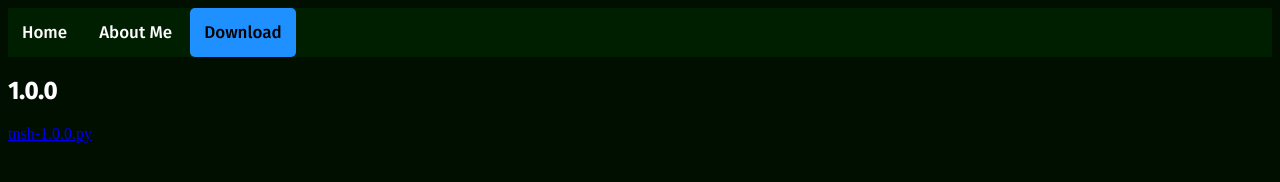
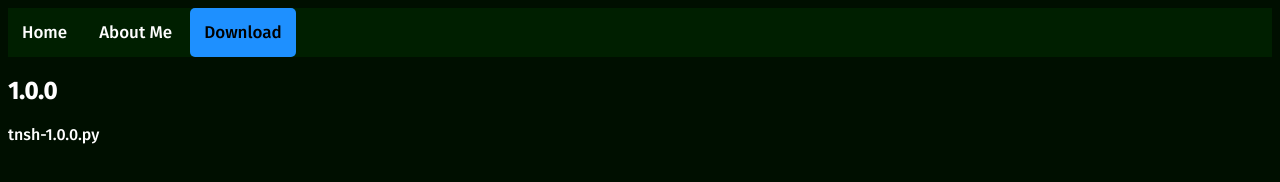
Before and after one commit to tnshsite/tnshsite.github.io, a plain HTML site: page download.html in a window 1280 px wide. Drawn offline with Linux system fonts and the light colour scheme.

Commit message:
Added styles for 1.0.0

```diff
--- a/styles.css
+++ b/styles.css
@@ -53,3 +53,8 @@ body {
   color: white;
   font-family: 'Fira Sans', sans-serif;
 }
+.ver a {
+	color: white;
+	font-family: 'Fira Sans', sans-serif;
+	text-decoration: none;
+}
```
